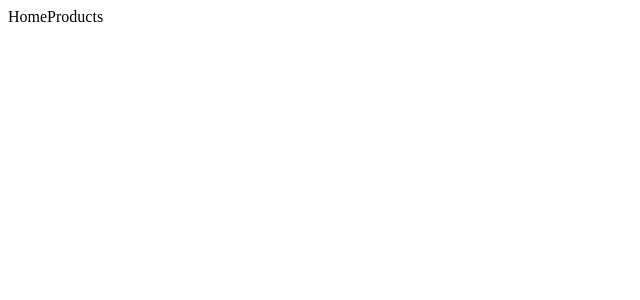
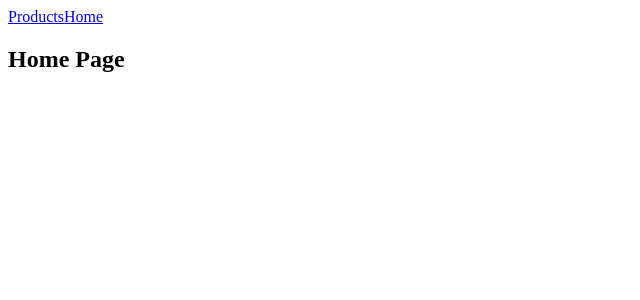
Before and after one commit to Martinlindahltest/react-router-scrimba, a React (Create React App) app: page / in a window 1280 px wide. Shown: the top 300 px of the page, without its empty margins (0-640 px from the left). Built offline with nearby package versions, Linux system fonts and the light colour scheme.

Commit message:
Route between 2 components

```diff
--- a/package.json
+++ b/package.json
@@ -8,6 +8,7 @@
     "@testing-library/user-event": "^7.2.1",
     "react": "^16.12.0",
     "react-dom": "^16.12.0",
+    "react-router-dom": "^5.1.2",
     "react-scripts": "3.3.0"
   },
   "scripts": {
--- a/src/App.js
+++ b/src/App.js
@@ -2,13 +2,30 @@ import React from "react"
 
 import Home from "./Home"
 import Products from "./Products"
+import {
+  BrowserRouter as Router,
+  Switch,
+  Route,
+  Link
+} from "react-router-dom";
+
 
 function App() {
   return (
     <div>
       <nav>
-        <a>Home</a>
-        <a>Products</a>
+        <Link to="/products">Products</Link>
+        <Link to="/">Home</Link>
+
+        <Switch>
+          <Route exact path="/products">
+            <Products />
+          </Route>
+          <Route path="/">
+            <Home />
+          </Route>
+
+        </Switch>
       </nav>
       {/*
                 Route between 2 components depending on the path:
--- a/src/index.js
+++ b/src/index.js
@@ -1,5 +1,15 @@
 import React from 'react';
 import ReactDOM from 'react-dom';
 import App from './App';
+import {
+    BrowserRouter as Router,
+    // Switch,
+    // Route,
+    Link
+} from "react-router-dom";
 
-ReactDOM.render(<App />, document.getElementById('root'));
+ReactDOM.render(
+    <Router>
+        <App />
+    </Router>
+    , document.getElementById('root'));
```
Also changed, not shown: 1 other file (tests, documents, lock files or other folders).
